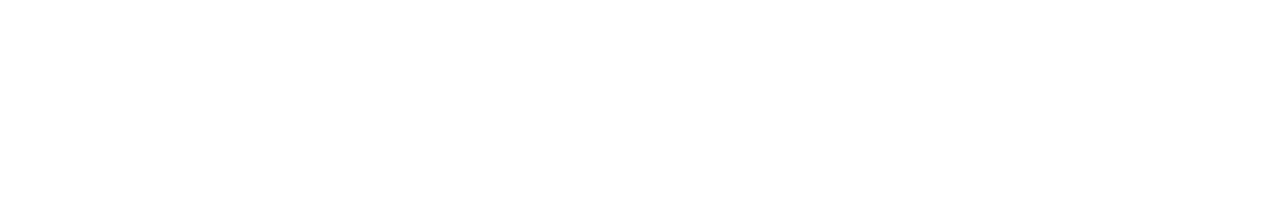
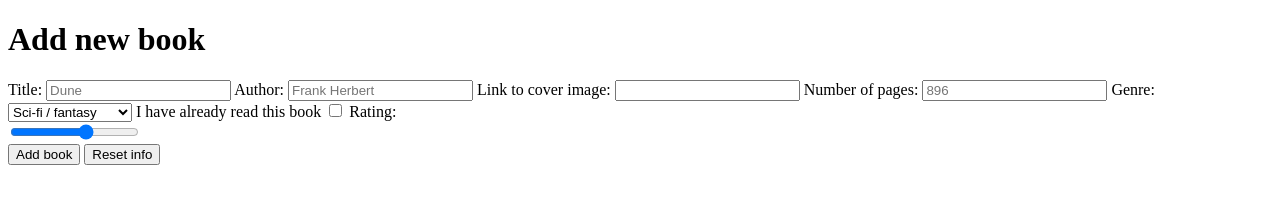
Before and after one commit to mikasatoo/library, a plain HTML site: page index.html in a window 1280 px wide. Drawn offline with Linux system fonts and the light colour scheme.

Commit message:
Add form elements

```diff
--- a/index.html
+++ b/index.html
@@ -11,6 +11,49 @@
 </head>
 
 <body>
+    <!-- ... -->
 
+    <!-- "Add new book" form -->
+    <form>
+        <h1>Add new book</h1>
+
+        <label for="title">Title:</label>
+        <input type="text" id="title" placeholder="Dune">
+
+        <label for="author">Author:</label>
+        <input type="text" id="author" placeholder="Frank Herbert">
+
+        <label for="image">Link to cover image:</label>
+        <input type="url" id="image">
+
+        <label for="pages">Number of pages:</label>
+        <input type="number" id="pages" placeholder="896">
+
+        <label for="genre">Genre:</label>
+        <select name="genre">
+            <optgroup label="Fiction">
+                <option value="sci-fi-fantasy" selected>Sci-fi / fantasy</option>
+                <option value="coming-of-age">Coming of age</option>
+                <!-- * Add more fiction genres -->
+            </optgroup>
+            <optgroup label="Non-fiction">
+                <option value="biography">Biography</option>
+                <option value="history">History</option>
+                <!-- * Add more non-fiction genres -->
+            </optgroup>
+        </select>
+
+        <label for="read">I have already read this book</label>
+        <input type="checkbox" id="read" name="read">
+
+        <label for="rating">Rating:</label>
+        <div class="slider-container">
+            <!-- * Add labels to each slider range value -->
+            <input type="range" min="0" max="5" value="3" step = "1" class="slider" id="rating">
+        </div>
+
+        <button type="button">Add book</button>
+        <button type="reset">Reset info</button>
+    </form>
 </body>
 </html>
```
